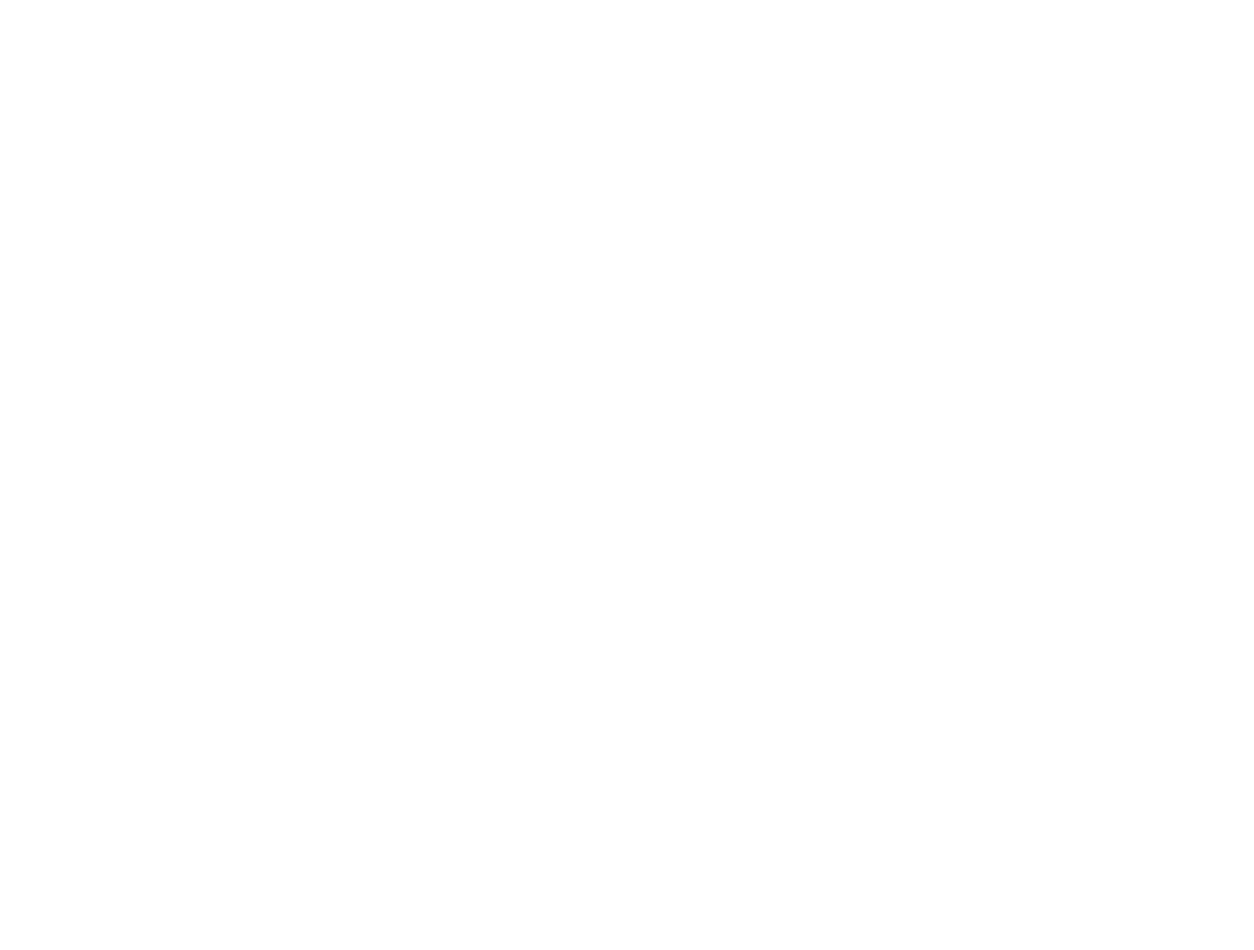
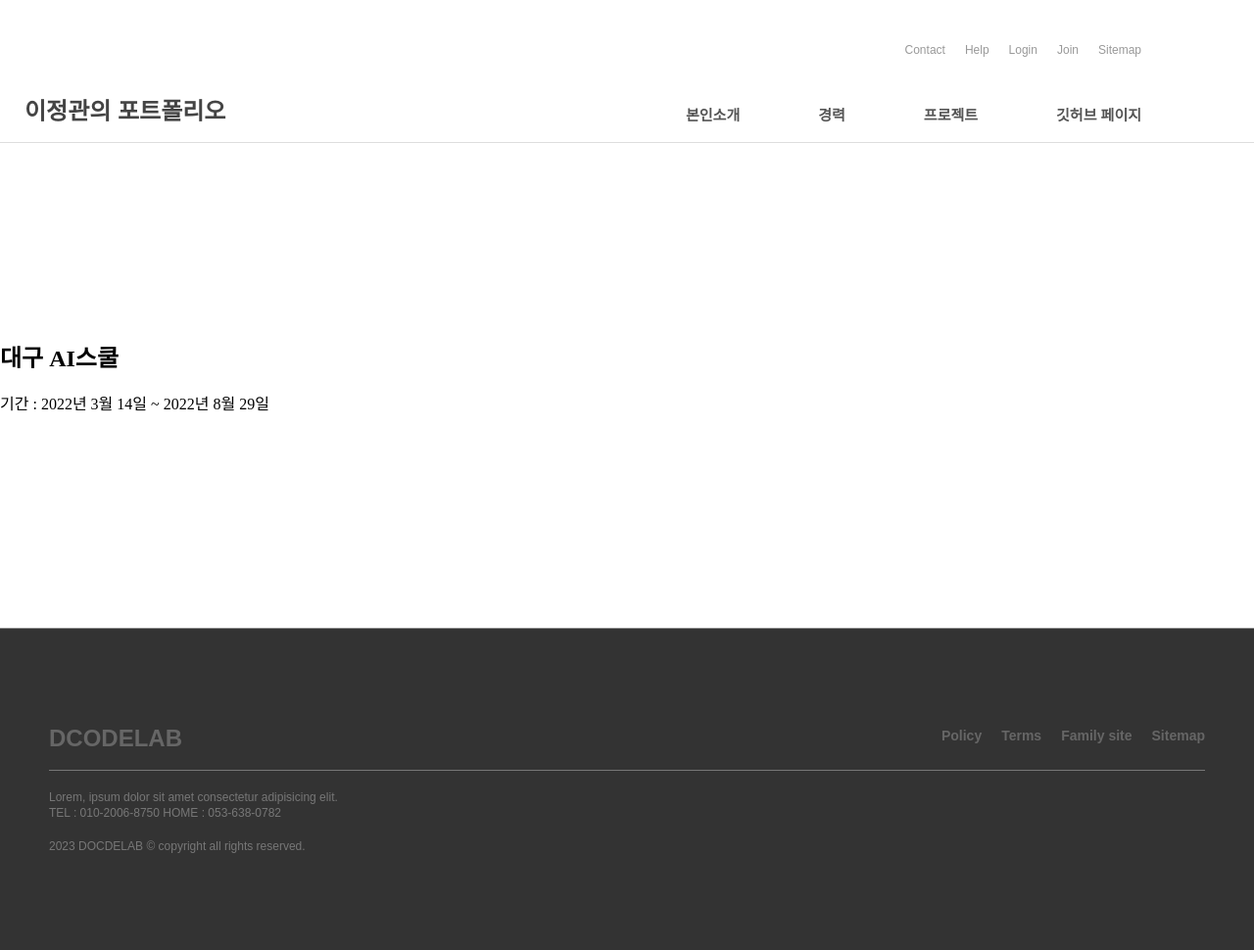
Before and after one commit to zakumann/personal_portfolio, a plain HTML site: page career.html in a window 1280 px wide. Shown: the whole page at 98% size. Before the commit the page ends 800 px from the top, so only its background shows below. Drawn offline with Linux system fonts and the light colour scheme.

```diff
--- a/career.html
+++ b/career.html
@@ -0,0 +1,56 @@
+<!DOCTYPE html>
+<html lang="en">
+<head>
+    <meta charset="UTF-8">
+    <meta name="viewport" content="width=device-width, initial-scale=1.0">
+    <title>JKLee's Portfolio</title>
+    <link rel="stylesheet" href="css/style.css">
+</head>
+<body>
+    <header>
+        <div class="inner">
+            <h1><a href="index.html">이정관의 포트폴리오</a></h1>
+
+            <ul id="gnb">
+                <li><a href="who.html">본인소개</a></li>
+                <li><a href="#">경력</a></li>
+                <li><a href="project.html">프로젝트</a></li>
+                <li><a href="https://github.com/zakumann">깃허브 페이지</a></li>
+            </ul>
+            <ul class="util">
+                <li><a href="#">Contact</a></li>
+                <li><a href="#">Help</a></li>
+                <li><a href="#">Login</a></li>
+                <li><a href="#">Join</a></li>
+                <li><a href="#">Sitemap</a></li>
+            </ul>
+        </div>
+    </header>
+    <section>
+        <h1>대구 AI스쿨</h1><br>
+        <p>기간 : 2022년 3월 14일 ~ 2022년 8월 29일</p><br>
+    </section>
+    <footer>
+        <div class="inner">
+            <div class="upper">
+                <h1>DCODELAB</h1>
+                <ul>
+                    <li><a href="">Policy</a></li>
+                    <li><a href="">Terms</a></li>
+                    <li><a href="">Family site</a></li>
+                    <li><a href="">Sitemap</a></li>
+                </ul>
+            </div>
+            <div class="lower">
+                <address>
+                    Lorem, ipsum dolor sit amet consectetur adipisicing elit.<br>
+                    TEL : 010-2006-8750 HOME : 053-638-0782
+                </address>
+                <p>
+                    2023 DOCDELAB &copy; copyright all rights reserved.
+                </p>
+            </div>
+        </div>
+    </footer>
+</body>
+</html>
```
Also changed, not shown: index.html (+6 -6 lines), project.html (+78 -0 lines), who.html (+2 -2 lines), img/Resoft.png (added), readme.md, 1 other file.
